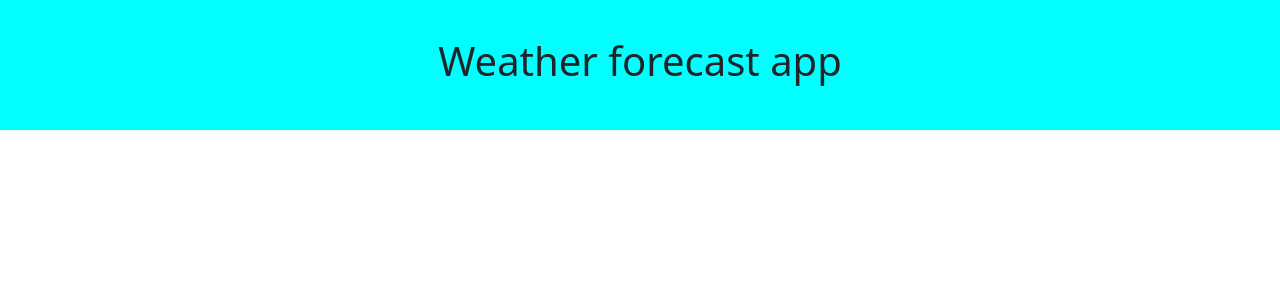
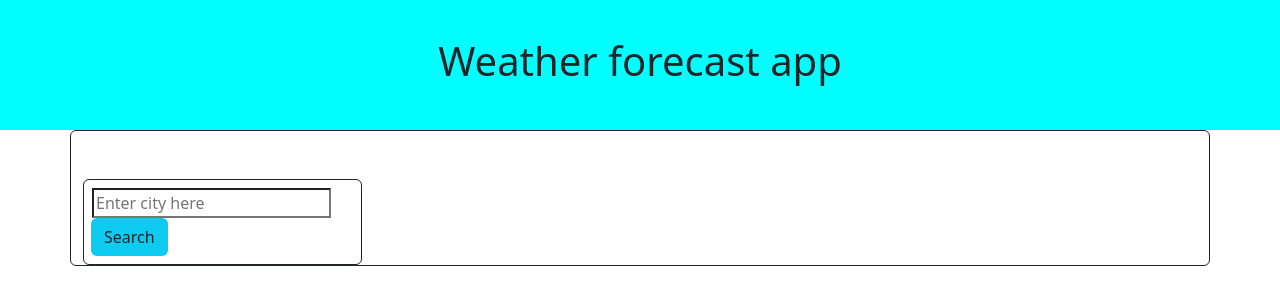
Before and after one commit to Moobell1212/React-weather-forecast, a React (Create React App) app in the folder weather-forecast/: page / in a window 1280 px wide. Shown: the top 304 px of the page. Built offline with nearby package versions, Linux system fonts and the light colour scheme.

Commit message:
visual boxes added

```diff
--- a/weather-forecast/src/App.js
+++ b/weather-forecast/src/App.js
@@ -1,13 +1,14 @@
 import React from 'react';
 import Container from 'react-bootstrap/esm/Container';
-
 import NavigationBar from './components/Navbar';
+import Search from './components/searchAndHistory/SearchSection';
 
 export default function App() {
   return (
   <div>
   <NavigationBar />
-  <Container>
+  <Container className="border border-dark rounded">
+    <Search />
   </Container>
   </div>
   )
--- a/weather-forecast/src/components/searchAndHistory/SearchSection.js
+++ b/weather-forecast/src/components/searchAndHistory/SearchSection.js
@@ -2,6 +2,7 @@ import React from "react";
 
 export default function Search() {
     return (
+        <div className="col-lg-3 col-md-6 col-sm-12 p-2 mt-5 border border-dark rounded" >
         <form id="search-form" className="form">
             <div className="form-inline form-group">
                 <div className="input-group">
@@ -16,5 +17,6 @@ export default function Search() {
                 </div>
             </div>
         </form>
+        </div>
     )
 }
```
